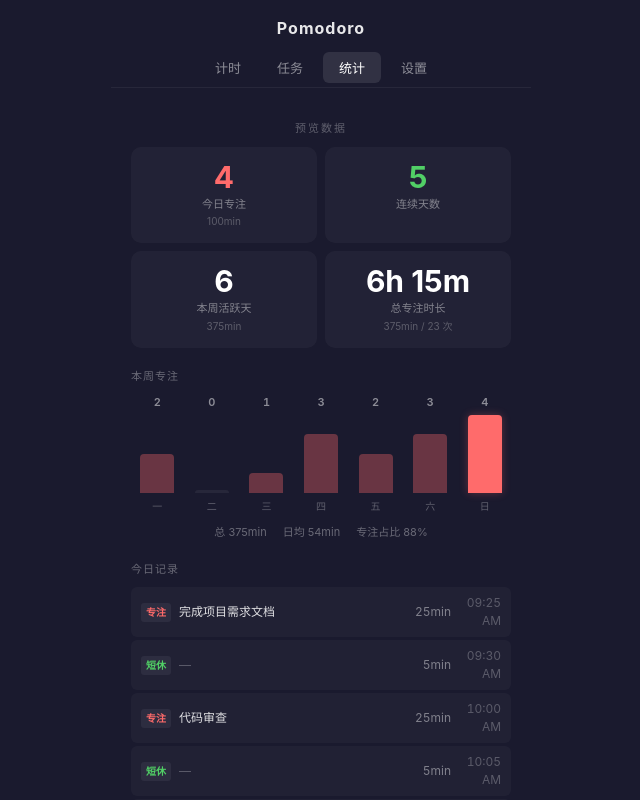
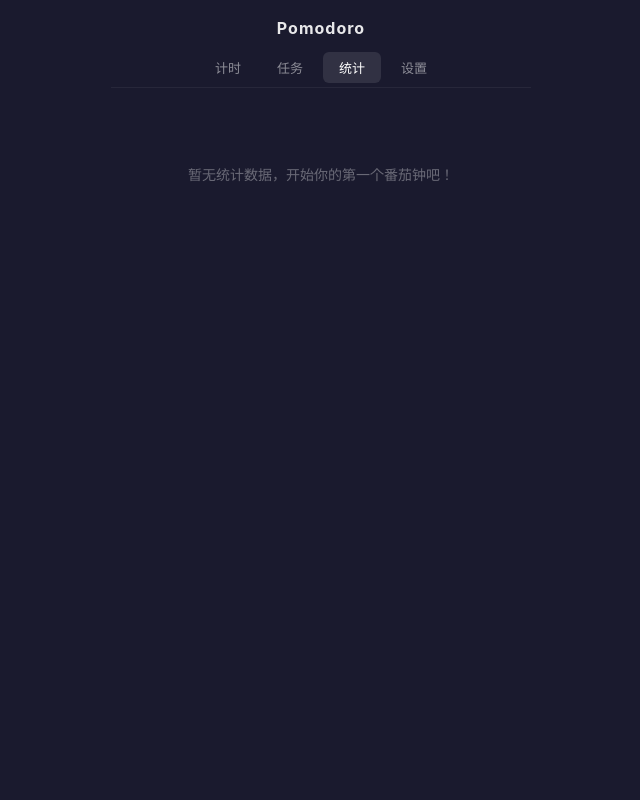
Before and after one commit to zhimingbai/Pomodoro, a Vue app: page / in a window 1280 px wide. Both pictures are taken after a click on the button "统计". Shown: the whole page, without its empty margins (319-959 px from the left). Built offline with nearby package versions, Linux system fonts and the light colour scheme.

Commit message:
重构：移除模拟数据生成，直接使用历史记录数据

```diff
--- a/src/renderer/src/components/StatsOverview.vue
+++ b/src/renderer/src/components/StatsOverview.vue
@@ -2,77 +2,22 @@
 import { computed } from 'vue'
 import { useHistoryStore } from '../stores/history'
 import { useTaskStore } from '../stores/tasks'
-import type { SessionRecord } from '../types'
 
 const history = useHistoryStore()
 const taskStore = useTaskStore()
 
-// ---- mock data generation ----
+// ---- helper ----
 function daysAgo(n: number): string {
   const d = new Date()
   d.setDate(d.getDate() - n)
   return d.toISOString().split('T')[0]
 }
 
-const taskTexts = ['完成项目需求文档', '代码审查', '修复登录Bug', '设计API接口', '整理会议记录']
-
-function makeMockSession(id: string, date: string, phase: 'focus' | 'shortBreak' | 'longBreak', endHour: number, endMin: number, durationMins: number, taskIdx?: number): SessionRecord {
-  const end = new Date(date)
-  end.setHours(endHour, endMin, 0, 0)
-  const start = new Date(end.getTime() - durationMins * 60 * 1000)
-  return {
-    id,
-    date,
-    phase,
-    startTime: start.toISOString(),
-    endTime: end.toISOString(),
-    durationSeconds: durationMins * 60,
-    taskId: taskIdx !== undefined ? `task-${taskIdx}` : null,
-    taskText: taskIdx !== undefined ? taskTexts[taskIdx % taskTexts.length] : null
-  }
-}
-
-const mockSessions: SessionRecord[] = [
-  // Today - 4 focus + 3 short + 1 long
-  makeMockSession('m01', daysAgo(0), 'focus', 9, 25, 25, 0),
-  makeMockSession('m02', daysAgo(0), 'shortBreak', 9, 30, 5),
-  makeMockSession('m03', daysAgo(0), 'focus', 10, 0, 25, 1),
-  makeMockSession('m04', daysAgo(0), 'shortBreak', 10, 5, 5),
-  makeMockSession('m05', daysAgo(0), 'focus', 10, 35, 25, 2),
-  makeMockSession('m06', daysAgo(0), 'shortBreak', 10, 40, 5),
-  makeMockSession('m07', daysAgo(0), 'focus', 11, 10, 25, 3),
-  makeMockSession('m08', daysAgo(0), 'longBreak', 11, 25, 15),
-  // Yesterday
-  makeMockSession('m09', daysAgo(1), 'focus', 9, 0, 25, 0),
-  makeMockSession('m10', daysAgo(1), 'shortBreak', 9, 5, 5),
-  makeMockSession('m11', daysAgo(1), 'focus', 9, 35, 25, 4),
-  makeMockSession('m12', daysAgo(1), 'shortBreak', 9, 40, 5),
-  makeMockSession('m13', daysAgo(1), 'focus', 10, 10, 25, 1),
-  // 2 days ago
-  makeMockSession('m14', daysAgo(2), 'focus', 14, 30, 25, 2),
-  makeMockSession('m15', daysAgo(2), 'shortBreak', 14, 35, 5),
-  makeMockSession('m16', daysAgo(2), 'focus', 15, 5, 25, 3),
-  // 3 days ago
-  makeMockSession('m17', daysAgo(3), 'focus', 16, 0, 25, 0),
-  makeMockSession('m18', daysAgo(3), 'shortBreak', 16, 5, 5),
-  makeMockSession('m19', daysAgo(3), 'focus', 16, 35, 25, 4),
-  makeMockSession('m20', daysAgo(3), 'focus', 17, 5, 25, 1),
-  // 4 days ago
-  makeMockSession('m21', daysAgo(4), 'focus', 10, 30, 25, 2),
-  // 5 days ago - no sessions (rest day)
-  // 6 days ago
-  makeMockSession('m22', daysAgo(6), 'focus', 9, 0, 25, 0),
-  makeMockSession('m23', daysAgo(6), 'focus', 9, 30, 25, 1),
-]
-
-const useMock = computed(() => history.totalCount === 0)
-const sessions = computed(() => useMock.value ? mockSessions : history.sessions)
-
 // ---- derived stats ----
 const today = computed(() => daysAgo(0))
 
 const todayFocusSessions = computed(() =>
-  sessions.value.filter((s) => s.date === today.value && s.phase === 'focus')
+  history.sessions.filter((s) => s.date === today.value && s.phase === 'focus')
 )
 const todayFocusMinutes = computed(() =>
   Math.round(todayFocusSessions.value.reduce((sum, s) => sum + s.durationSeconds, 0) / 60)
@@ -82,7 +27,7 @@
 const weekFocusMinutes = computed(() => {
   const weekAgo = daysAgo(6)
   return Math.round(
-    sessions.value
+    history.sessions
       .filter((s) => s.date >= weekAgo && s.phase === 'focus')
       .reduce((sum, s) => sum + s.durationSeconds, 0) / 60
   )
@@ -90,7 +35,7 @@
 
 const totalFocusMinutes = computed(() =>
   Math.round(
-    sessions.value
+    history.sessions
       .filter((s) => s.phase === 'focus')
       .reduce((sum, s) => sum + s.durationSeconds, 0) / 60
   )
@@ -105,7 +50,7 @@
 const completedTaskCount = computed(() => taskStore.tasks.filter((t) => t.completed).length)
 
 const streak = computed(() => {
-  const all = sessions.value
+  const all = history.sessions
   if (all.length === 0) return 0
   const dates = new Set(all.map((s) => s.date))
   const td = daysAgo(0)
@@ -123,7 +68,7 @@
   const days: { label: string; date: string; count: number; minutes: number }[] = []
   for (let i = 6; i >= 0; i--) {
     const date = daysAgo(i)
-    const daySessions = sessions.value.filter((s) => s.date === date)
+    const daySessions = history.sessions.filter((s) => s.date === date)
     const focusSessions = daySessions.filter((s) => s.phase === 'focus')
     const dayNames = ['日', '一', '二', '三', '四', '五', '六']
     const d = new Date(date)
@@ -144,7 +89,7 @@
 
 // ---- today detail list ----
 const todaySessionsDetail = computed(() =>
-  sessions.value
+  history.sessions
     .filter((s) => s.date === today.value)
     .sort((a, b) => a.startTime.localeCompare(b.startTime))
 )
@@ -153,13 +98,14 @@
   return new Date(isoStr).toLocaleTimeString([], { hour: '2-digit', minute: '2-digit' })
 }
 
-const phaseLabel = (p: string) => p === 'focus' ? '专注' : p === 'shortBreak' ? '短休' : '长休'
+const phaseLabel = (p: string): string =>
+  p === 'focus' ? '专注' : p === 'shortBreak' ? '短休' : '长休'
 
 // ---- focus/break ratio ----
 const focusRatio = computed(() => {
   const focus = totalFocusMinutes.value
   const breakMins = Math.round(
-    sessions.value
+    history.sessions
       .filter((s) => s.phase !== 'focus')
       .reduce((sum, s) => sum + s.durationSeconds, 0) / 60
   )
@@ -170,9 +116,12 @@
 
 <template>
   <div class="stats-overview">
-    <!-- Mock data indicator -->
-    <div v-if="useMock" class="mock-banner">预览数据</div>
+    <!-- Empty state -->
+    <div v-if="history.totalCount === 0" class="empty-state">
+      <p>暂无统计数据，开始你的第一个番茄钟吧！</p>
+    </div>
 
+    <template v-else>
       <!-- Top stat cards -->
       <div class="stats-grid">
         <div class="stat-card accent-focus">
@@ -185,14 +134,14 @@
           <div class="stat-label">连续天数</div>
         </div>
         <div class="stat-card">
-        <div class="stat-number">{{ weekChart.filter(d => d.count > 0).length }}</div>
+          <div class="stat-number">{{ weekChart.filter((d) => d.count > 0).length }}</div>
           <div class="stat-label">本周活跃天</div>
           <div class="stat-sub">{{ weekFocusMinutes }}min</div>
         </div>
         <div class="stat-card">
           <div class="stat-number">{{ focusHoursDisplay }}</div>
           <div class="stat-label">总专注时长</div>
-        <div class="stat-sub">{{ totalFocusMinutes }}min / {{ history.totalCount || mockSessions.length }} 次</div>
+          <div class="stat-sub">{{ totalFocusMinutes }}min / {{ history.totalCount }} 次</div>
         </div>
       </div>
 
@@ -206,7 +155,9 @@
               <div
                 class="bar-fill"
                 :class="{ today: day.date === daysAgo(0), empty: day.minutes === 0 }"
-              :style="{ height: maxChartMinutes > 0 ? (day.minutes / maxChartMinutes * 100) + '%' : '0%' }"
+                :style="{
+                  height: maxChartMinutes > 0 ? (day.minutes / maxChartMinutes) * 100 + '%' : '0%'
+                }"
               ></div>
             </div>
             <div class="bar-day">{{ day.label }}</div>
@@ -220,13 +171,13 @@
       </div>
 
       <!-- Today detail -->
-    <div class="section" v-if="todaySessionsDetail.length">
+      <div v-if="todaySessionsDetail.length" class="section">
         <div class="section-title">今日记录</div>
         <div class="session-list">
           <div v-for="s in todaySessionsDetail" :key="s.id" class="session-row">
             <span class="session-phase" :class="s.phase">{{ phaseLabel(s.phase) }}</span>
-          <span class="session-task" v-if="s.taskText">{{ s.taskText }}</span>
-          <span class="session-task placeholder" v-else>—</span>
+            <span v-if="s.taskText" class="session-task">{{ s.taskText }}</span>
+            <span v-else class="session-task placeholder">—</span>
             <span class="session-dur">{{ Math.round(s.durationSeconds / 60) }}min</span>
             <span class="session-time">{{ formatTime(s.endTime) }}</span>
           </div>
@@ -234,23 +185,28 @@
       </div>
 
       <!-- Task stats -->
-    <div class="section" v-if="taskStore.tasks.length > 0 || useMock">
+      <div v-if="taskStore.tasks.length > 0" class="section">
         <div class="section-title">任务统计</div>
         <div class="task-stats-row">
           <div class="task-stat">
-          <span class="ts-num">{{ taskStore.activeTasks.length || 3 }}</span>
+            <span class="ts-num">{{ taskStore.activeTasks.length }}</span>
             <span class="ts-label">待完成</span>
           </div>
           <div class="task-stat">
-          <span class="ts-num">{{ completedTaskCount || 7 }}</span>
+            <span class="ts-num">{{ completedTaskCount }}</span>
             <span class="ts-label">已完成</span>
           </div>
           <div class="task-stat">
-          <span class="ts-num">{{ taskStore.tasks.filter(t => t.completed && sessions.some(s => s.taskId === t.id)).length || 5 }}</span>
+            <span class="ts-num">{{
+              taskStore.tasks.filter(
+                (t) => t.completed && history.sessions.some((s) => s.taskId === t.id)
+              ).length
+            }}</span>
             <span class="ts-label">专注过</span>
           </div>
         </div>
       </div>
+    </template>
   </div>
 </template>
 
@@ -259,13 +215,11 @@
   padding: 0 0 24px;
 }
 
-.mock-banner {
+.empty-state {
   text-align: center;
-  padding: 4px 0 10px;
-  font-size: 11px;
-  opacity: 0.35;
-  text-transform: uppercase;
-  letter-spacing: 2px;
+  padding: 48px 0;
+  opacity: 0.4;
+  font-size: 14px;
 }
 
 /* ---- stat cards ---- */
@@ -397,9 +351,15 @@
   background: rgba(255, 255, 255, 0.06);
   flex-shrink: 0;
 }
-.session-phase.focus { color: #ff6b6b; }
-.session-phase.shortBreak { color: #51cf66; }
-.session-phase.longBreak { color: #339af0; }
+.session-phase.focus {
+  color: #ff6b6b;
+}
+.session-phase.shortBreak {
+  color: #51cf66;
+}
+.session-phase.longBreak {
+  color: #339af0;
+}
 .session-task {
   flex: 1;
   overflow: hidden;
```
Lines whose indentation alone changed are shown as unchanged.
